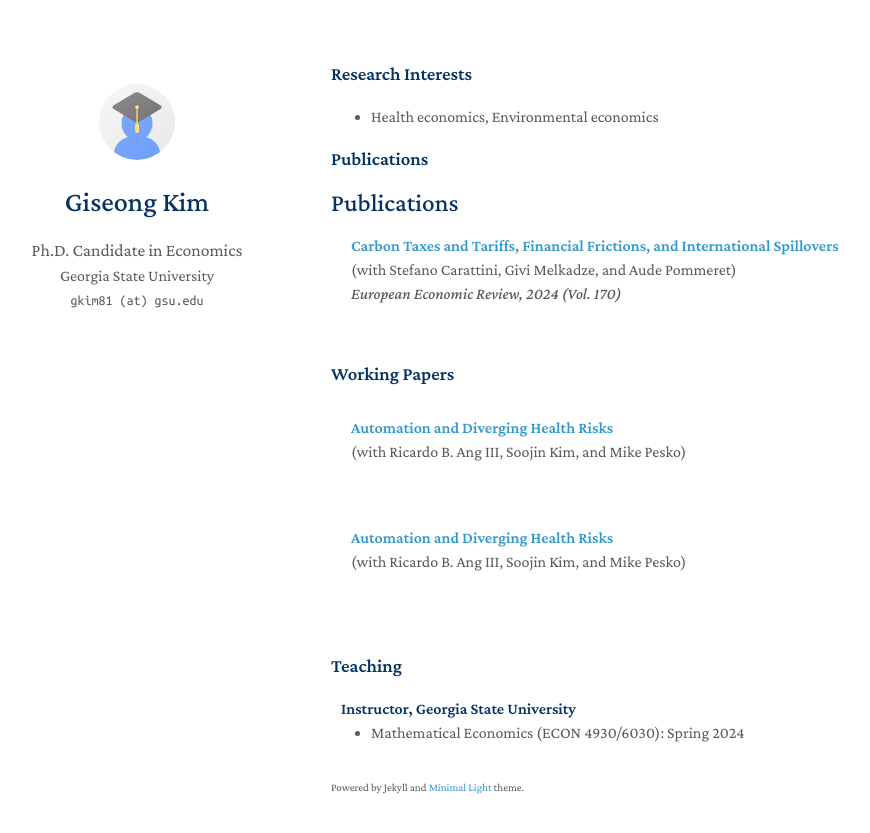
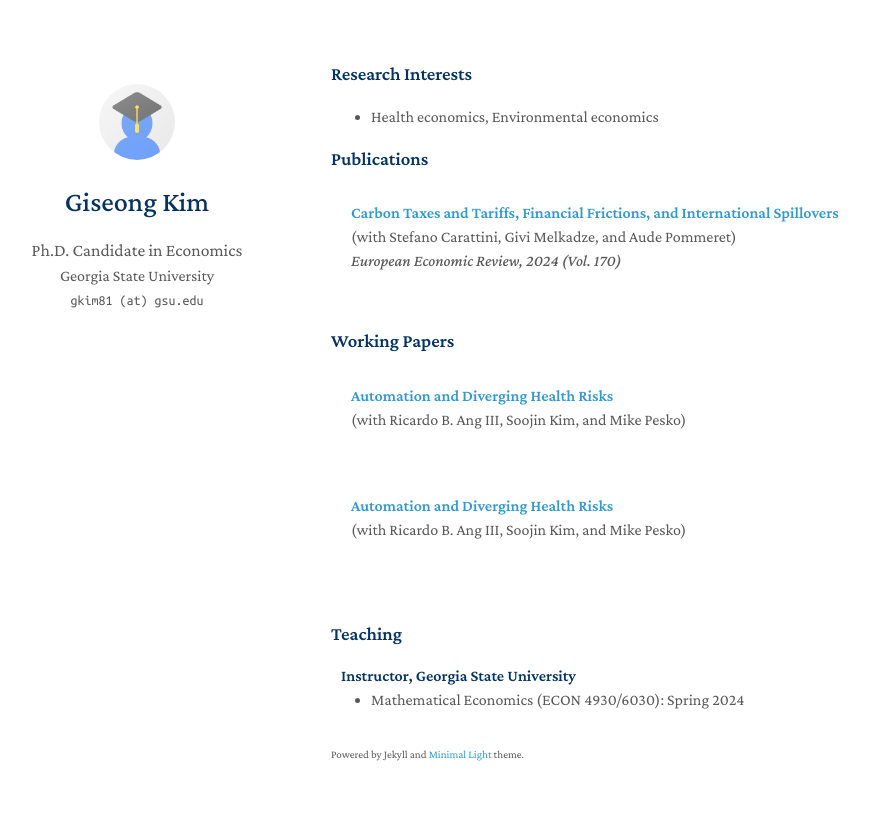
Before and after one commit to giseong-kim/giseong-kim.github.io, a Jekyll site: the page built from index.md, in a window 1280 px wide. Shown: the top 833 px of the page, without its empty margins (139-1009 px from the left). Built offline with Jekyll 4.4.1, drawn with Linux system fonts in a browser that asks for light colours; a style sheet for code colours, icons or effects is not loaded.

Commit message:
Update publications.md

```diff
--- a/_includes/publications.md
+++ b/_includes/publications.md
@@ -1,4 +1,4 @@
-<h2 id="publications" style="margin: 2px 0px -15px;">Publications</h2>
+<!--h2 id="publications" style="margin: 2px 0px -15px;">Publications</h2-->
 
 <div class="publications">
 <ol class="bibliography">
```
